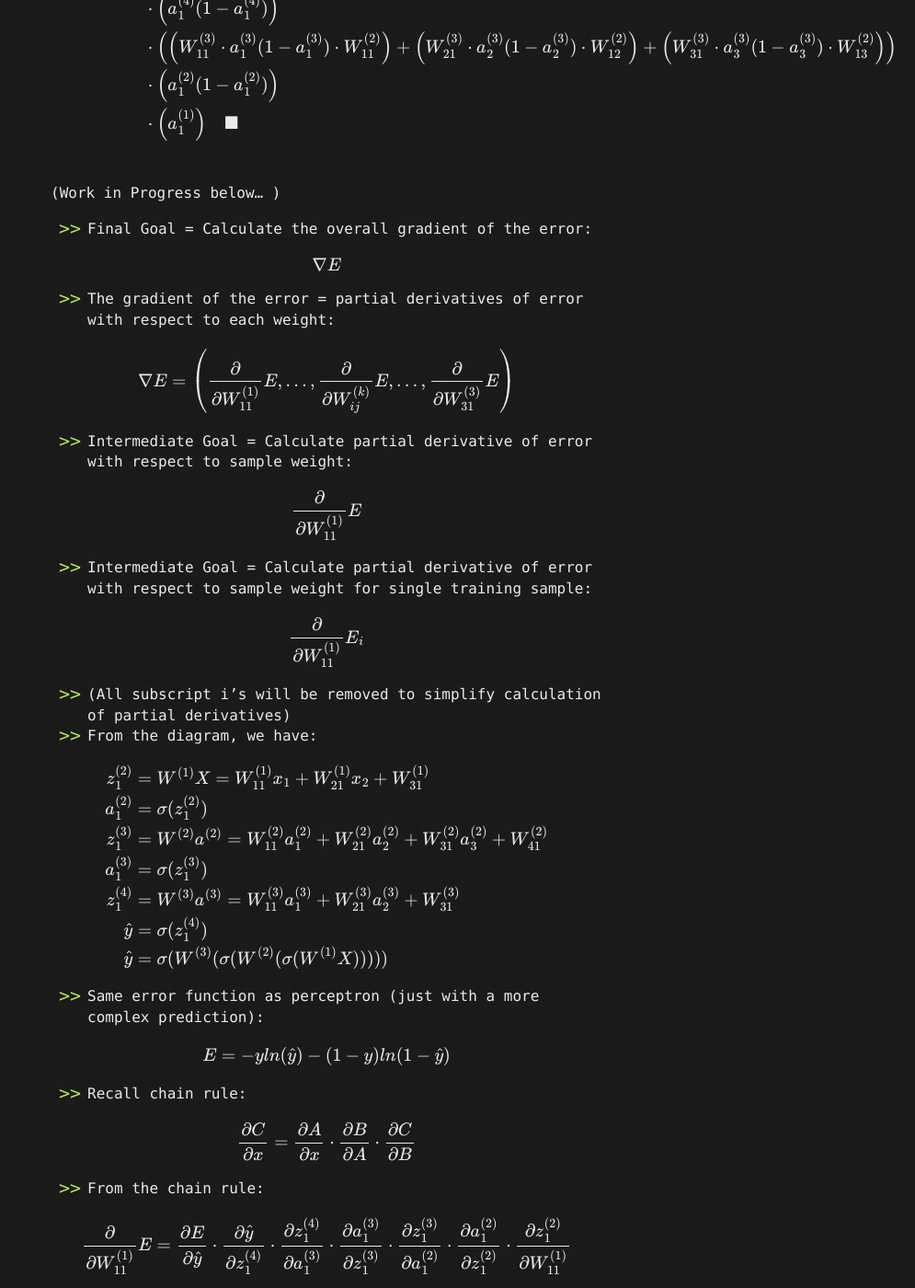
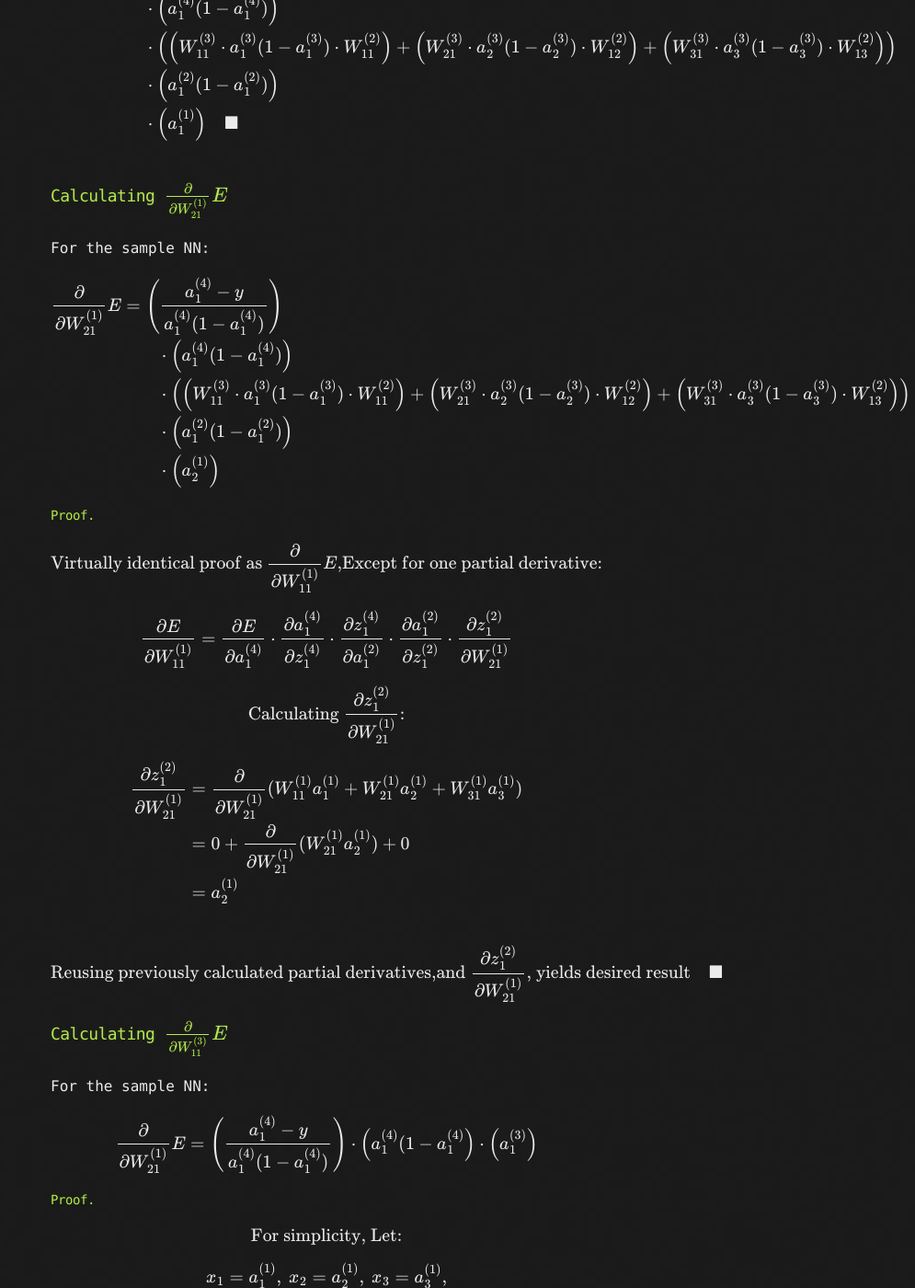
Before and after one commit to LivingProgram/ml-notes, a Jekyll site: the page built from index.md, in a window 1280 px wide and 1400 px high, scrolled down 12527 px. Shown: the whole window at 92% size, without its empty margins (285-1280 px from the left). Built offline with Jekyll 4.4.1, drawn with Linux system fonts in a browser that asks for light colours; our own code applies the rules of GitHub Pages for plain Markdown files; formulas are drawn with MathJax 3; the repository's description, which GitHub fills in, is left out; some of the changed text lies outside the part shown.

Commit message:
add proof

```diff
--- a/index.md
+++ b/index.md
@@ -360,6 +360,88 @@
 &\phantom{0000} \cdot \left(a_1^{(1)}\right) \ \ \ \ \blacksquare\\\\
 \end{align}$$
 
+### Calculating $$\frac{\partial}{\partial W^{(1)}_{21}}E$$
+For the sample NN:
+
+$$\begin{align}
+\frac{\partial}{\partial W^{(1)}_{21}}E &= \left(\frac{a_1^{(4)}-y}{a_1^{(4)}(1-a_1^{(4)})}\right) \\
+&\phantom{0000} \cdot \left(a_1^{(4)}(1-a_1^{(4)})\right) \\
+&\phantom{0000} \cdot \left(\left(W_{11}^{(3)} \cdot a_1^{(3)}(1-a_1^{(3)}) \cdot W_{11}^{(2)}\right) + \left(W_{21}^{(3)} \cdot a_2^{(3)}(1-a_2^{(3)}) \cdot W_{12}^{(2)}\right) + \left(W_{31}^{(3)} \cdot a_3^{(3)}(1-a_3^{(3)}) \cdot W_{13}^{(2)}\right)\right) \\
+&\phantom{0000} \cdot \left(a_1^{(2)}(1-a_1^{(2)})\right) \\
+&\phantom{0000} \cdot \left(a_2^{(1)}\right)
+\end{align}$$
+
+#### Proof.
+
+$$\text{Virtually identical proof as $\frac{\partial}{\partial W^{(1)}_{11}}E$,} \\
+\text{Except for one partial derivative:}$$
+
+$$\frac{\partial E}{\partial W_{11}^{(1)}} = \frac{\partial E}{\partial a_1^{(4)}} \cdot \frac{\partial a_1^{(4)}}{\partial z_1^{(4)}} \cdot \frac{\partial z_1^{(4)}}{\partial a_1^{(2)}} \cdot \frac{\partial a_1^{(2)}}{\partial z_1^{(2)}} \cdot \frac{\partial z_1^{(2)}}{\partial W_{21}^{(1)}} \\\\
+$$
+
+$$\text{Calculating $\frac{\partial z_1^{(2)}}{\partial W_{21}^{(1)}}$:}$$
+
+$$\begin{align}
+\frac{\partial z_1^{(2)}}{\partial W_{21}^{(1)}} &= \frac{\partial }{\partial W_{21}^{(1)}}(W_{11}^{(1)}a_1^{(1)} + W_{21}^{(1)}a_2^{(1)} + W_{31}^{(1)}a_3^{(1)}) \\
+&= 0 + \frac{\partial }{\partial W_{21}^{(1)}}(W_{21}^{(1)}a_2^{(1)}) + 0 \\
+&= a_2^{(1)} \\\\
+\end{align}$$
+
+$$
+\text{Reusing previously calculated partial derivatives,} \\
+\text{and $\frac{\partial z_1^{(2)}}{\partial W_{21}^{(1)}}$, yields desired result} \ \ \ \ \blacksquare\\\\
+$$
+
+### Calculating $$\frac{\partial}{\partial W^{(3)}_{11}}E$$
+For the sample NN:
+
+$$\begin{align}
+\frac{\partial}{\partial W^{(1)}_{21}}E &= \left(\frac{a_1^{(4)}-y}{a_1^{(4)}(1-a_1^{(4)})}\right) \cdot \left(a_1^{(4)}(1-a_1^{(4)}\right) \cdot \left( a_1^{(3)}\right)
+\end{align}$$
+
+#### Proof.
+
+$$\text{For simplicity, Let:}$$
+
+$$\begin{align}
+x_1=a_1^{(1)},\ x_2&=a_2^{(1)},\ x_3=a_3^{(1)}, \\
+\hat{y}&=a_1^{(4)}
+\end{align}$$
+
+$$\text{Equations from sample NN:}$$
+
+$$\begin{align}
+z_1^{(4)} &= W_{11}^{(3)}a_1^{(3)} + W_{21}^{(3)}a_2^{(3)} + W_{31}^{(3)}a_3^{(3)} \\
+a_1^{(4)} &= \sigma(z_1^{(4)}) \\
+E &= -y\ln(a_1^{(4)})-(1-y)\ln(1-a_1^{(4)})\\\\
+\end{align}$$
+
+$$\text{Using chain rule:}$$
+
+$$
+\frac{\partial E}{\partial W_{11}^{(3)}} = \frac{\partial E}{\partial a_1^{(4)}} \cdot \frac{\partial a_1^{(4)}}{\partial z_1^{(4)}} \cdot \frac{\partial z_1^{(4)}}{\partial W_{11}^{(3)}} \\\\
+$$
+
+$$\text{From proof for $\frac{\partial}{\partial W^{(1)}_{11}}E$:}$$
+
+$$
+\frac{\partial E}{\partial a_1^{(4)}}=\frac{a_1^{(4)}-y}{a_1^{(4)}(1-a_1^{(4)})} \\\\
+$$
+
+$$
+\frac{\partial a_1^{(4)}}{\partial z_1^{(4)}} = a_1^{(4)}(1-a_1^{(4)}) \\\\
+$$
+
+$$\begin{align}
+\frac{\partial z_1^{(4)}}{\partial W_{11}^{(3)}} &= \frac{\partial }{\partial W_{11}^{(3)}}(W_{11}^{(3)}a_1^{(3)} + W_{21}^{(3)}a_2^{(3)} + W_{31}^{(3)}a_3^{(3)}) \\
+&= \frac{\partial }{\partial W_{11}^{(3)}}(W_{11}^{(3)}a_1^{(3)}) + 0 + 0 \\
+&= a_1^{(3)} \\\\
+\end{align}$$
+
+$$
+\frac{\partial E}{\partial W_{11}^{(3)}} = \left(\frac{a_1^{(4)}-y}{a_1^{(4)}(1-a_1^{(4)})}\right) \cdot \left(a_1^{(4)}(1-a_1^{(4)}\right) \cdot \left( a_1^{(3)}\right) \ \ \ \ \blacksquare\\\\
+$$
+
 (Work in Progress below... )
 
 - Final Goal = Calculate the overall gradient of the error:
```
